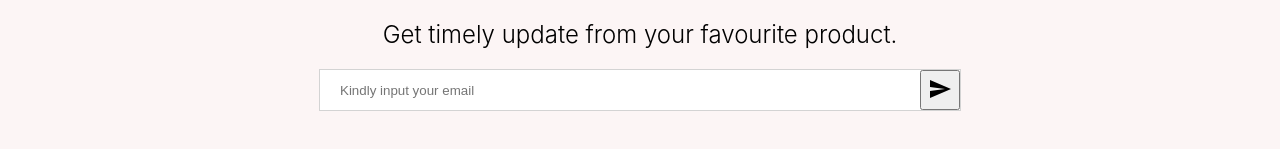
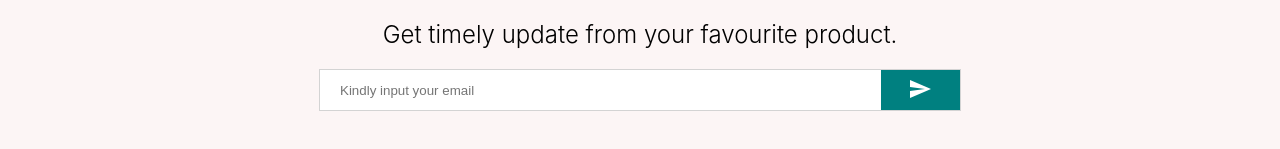
Before and after one commit to delaquash/delashop, a React (Create React App) app in the folder front-end/: page / in a window 1280 px wide. Shown: the part 2503-2652 px from the top of the page. Built offline with nearby package versions, Linux system fonts and the light colour scheme.

Commit message:
Fixed up newsletter component

```diff
--- a/front-end/src/styles/Newletter.js
+++ b/front-end/src/styles/Newletter.js
@@ -34,4 +34,9 @@ export const Input =styled.input`
     flex: 8;
     padding-left: 20px;
 `;
-export const Button =styled.button``;
+export const Button =styled.button`
+    flex: 1;
+    border: none;
+    background-color: teal;
+    color: white;
+`;
```
Also changed, not shown: 2 other files (tests, documents, lock files or other folders).
